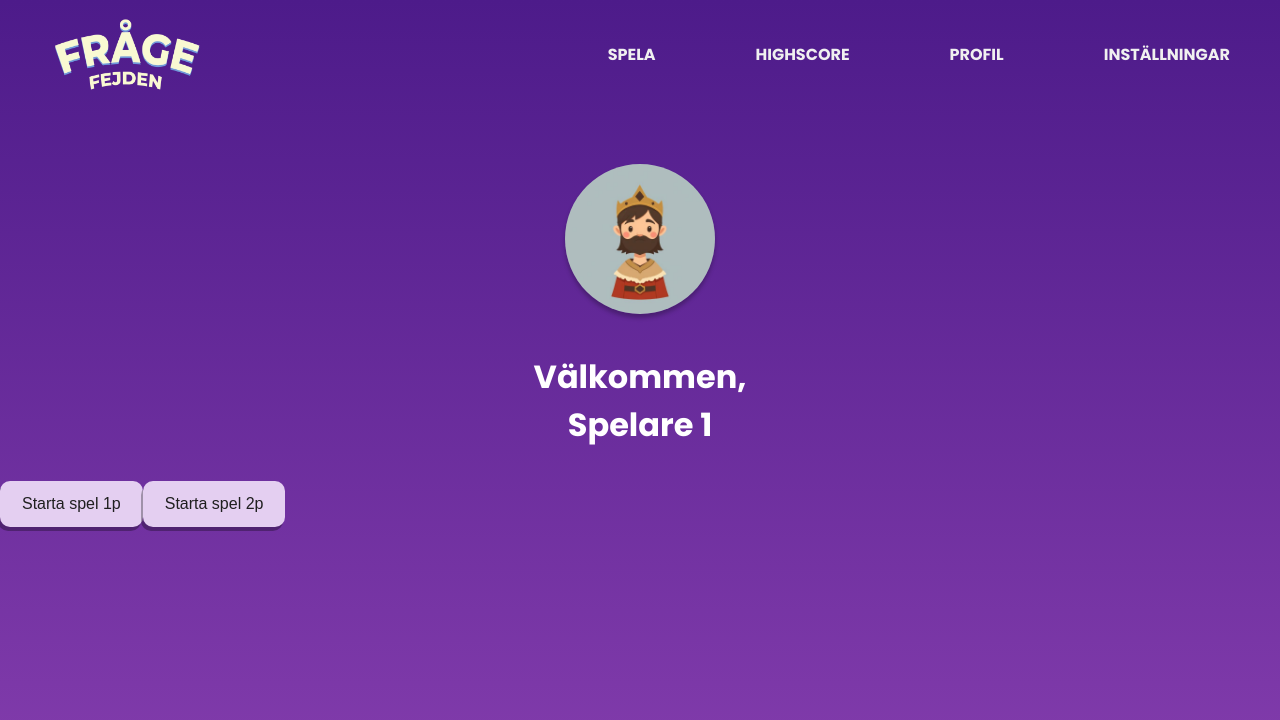
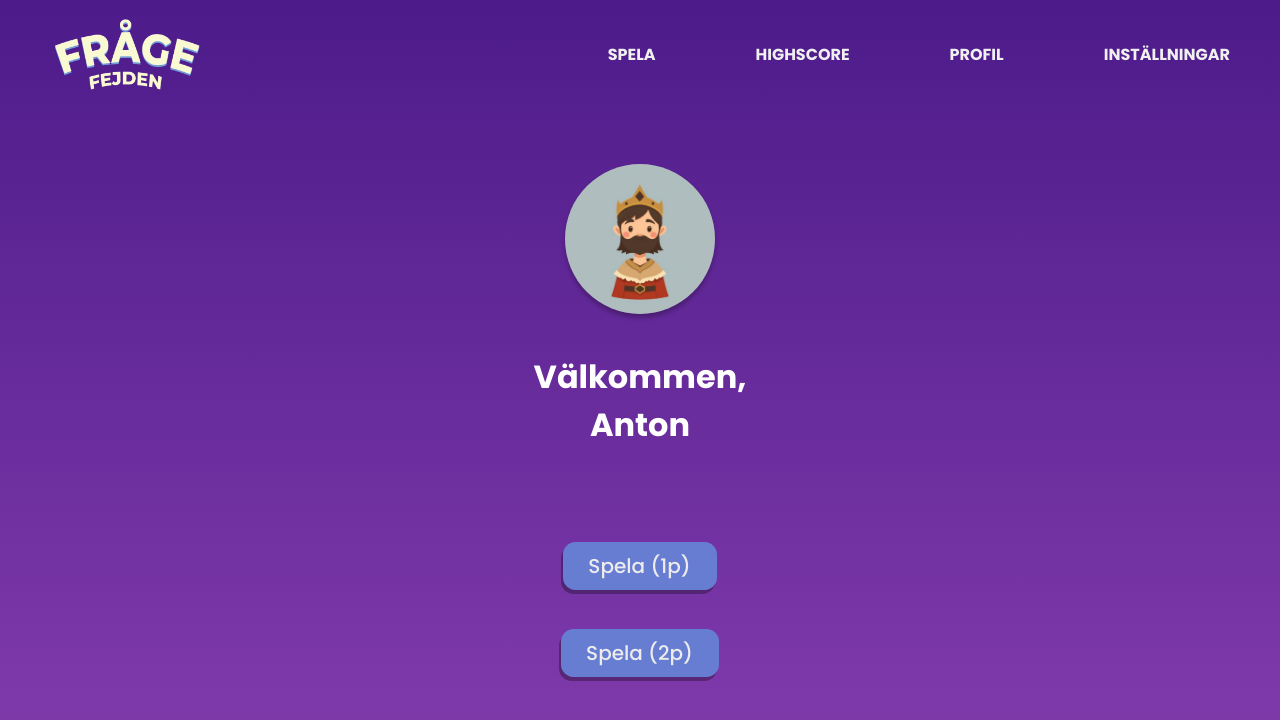
Before and after one commit to visceral89/Agil-Grupp-2, a Vue app: page / in a window 1280 px wide. Shown: the top 720 px of the page. Built offline with nearby package versions, Linux system fonts and the light colour scheme.

Commit message:
uppdasterat startview med css av knappar samt import av users.json för userinfo

```diff
--- a/src/components/UserInfo.vue
+++ b/src/components/UserInfo.vue
@@ -4,17 +4,20 @@
       <img src="../assets/images/avtar-image.jpg" alt="Profilavtar">
     </div>
     <div id="welcome-text">
-      <p>Välkommen, {{ name }}</p>
+      <p>Välkommen, {{ users[1].username }}</p>
     </div>
   </div>
 </template>
 
 <script>
+import users from '../lib/users.json'
 
 export default {
   data() {
     return {
-      name: 'Spelare 1'
+      name: 'Spelare 1',
+      activePlayer: null,
+      users: users
     }
   }
 }
--- a/src/views/Start.vue
+++ b/src/views/Start.vue
@@ -13,9 +13,35 @@ export default {
 <template>
 	<UserInfo />
 
-	<RouterLink to="/game"> <Button>Starta spel 1p</Button> </RouterLink>
-
-	<RouterLink to="/game"> <Button>Starta spel 2p</Button> </RouterLink>
+	<div id="start-game-wrapper">
+		<div id="start-btn-wrapper">
+			<RouterLink to="/game"> <Button>Spela (1p)</Button> </RouterLink>
+		</div>
+		<div>
+			<RouterLink to="/game"> <Button>Spela (2p)</Button> </RouterLink>
+		</div>
+	</div>
 </template>
 
-<style scoped></style>
+<style scoped>
+	#start-game-wrapper{
+		display: flex;
+		flex-direction: column;
+		justify-content: center;
+		align-items: center;
+	}
+	#start-btn-wrapper {
+		margin-top: 61px;
+		margin-bottom: 39px;
+	}
+	Button {
+		background: #677DD2;
+		padding: 9px 26px 9px 25px;
+		color: #ECECEC;
+		font-family: Poppins;
+		font-size: 20px;
+		font-style: normal;
+		font-weight: 500;
+		line-height: normal;
+	}
+</style>
```
